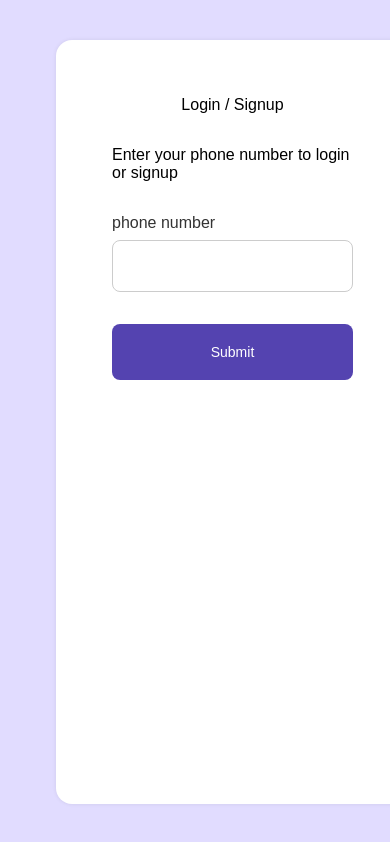
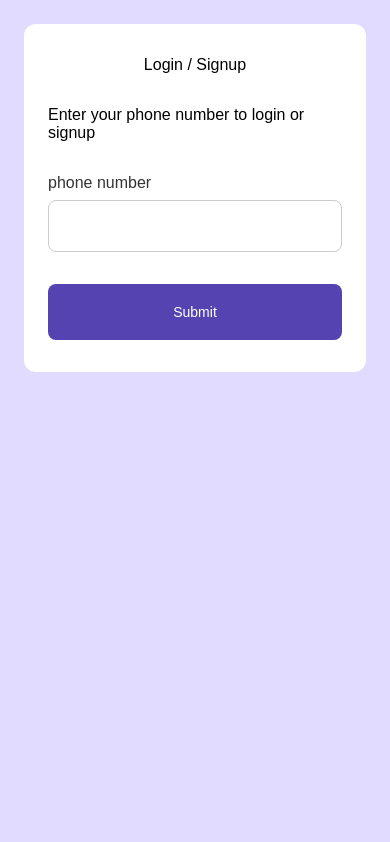
Before and after one commit to fatemehanifi/decamond-task, a Next.js app: page /auth in a window 390 px wide. Built offline with nearby package versions, Linux system fonts and the light colour scheme.

Commit message:
change background color of login page

```diff
--- a/app/auth/LoginPage.module.scss
+++ b/app/auth/LoginPage.module.scss
@@ -5,7 +5,7 @@
   grid-template-columns: repeat(2, 1fr);
   gap: 32px;
   padding: 40px 56px;
-  background-color: #E1DCFF;
+  background-color: #e1dcff;
 
   .imageColumn {
     position: relative;
@@ -19,7 +19,7 @@
   .formColumn {
     display: flex;
     flex-direction: column;
-    justify-content: start;
+    justify-content: center;
     align-items: center;
     gap: 32px;
     padding: 56px;
@@ -28,4 +28,22 @@
     border-radius: 16px;
   }
 
+  // 🔻 Responsive Behavior
+  @media (max-width: 768px) {
+    display: flex;
+    flex-direction: column;
+    padding: 24px;
+
+    .imageColumn {
+      display: none;
+    }
+
+    .formColumn {
+      padding: 32px 24px;
+      width: 100%;
+      height: auto;
+      box-shadow: none;
+      border-radius: 12px;
+    }
+  }
 }
```
